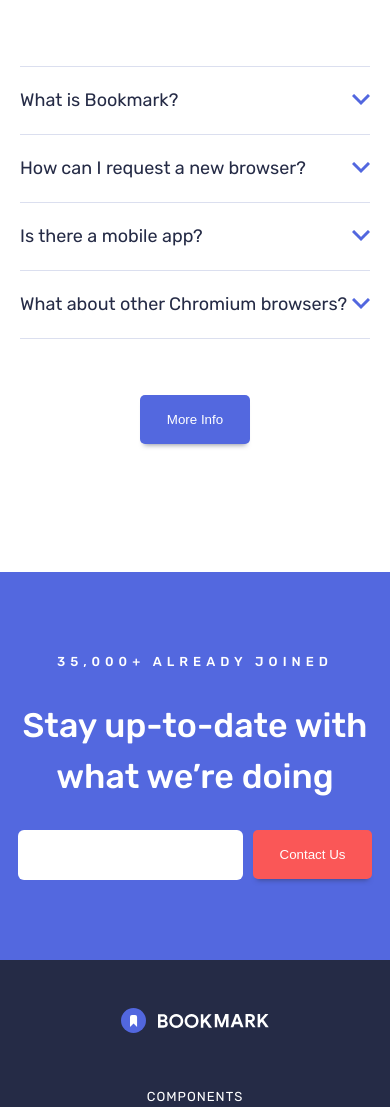
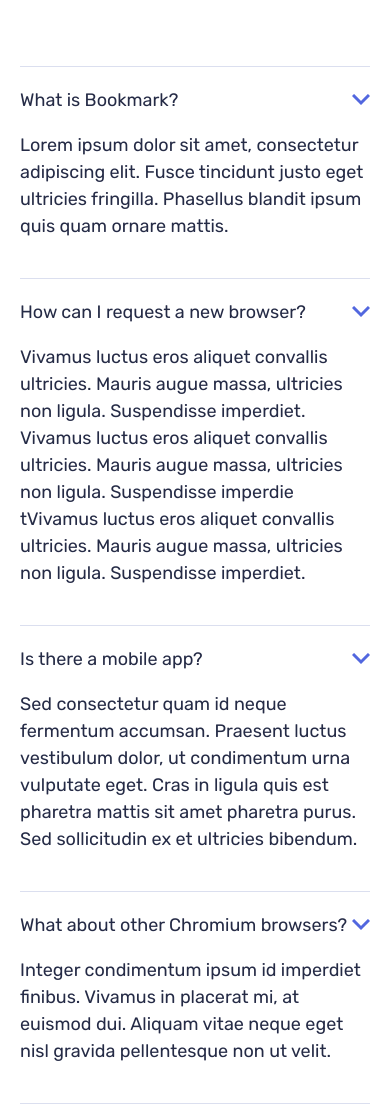
Before and after one commit to SrdjanMilic/Frontend-Mentor---Bookmark-landing-page, a website: page index.html in a window 390 px wide. Shown: the part 3945-5052 px from the top of the page. Drawn offline with Linux system fonts and the light colour scheme.

Commit message:
small updates

```diff
--- a/index.html
+++ b/index.html
@@ -10,7 +10,6 @@
   <script defer src="js/index.js"></script>
   <script defer src="js/components/navBar.js"></script>
   <script defer src="js/components/button.js"></script>
-  <script defer src="js/components/contentRow.js"></script>
   <script defer src="js/components/textBlock.js"></script>
 </head>
 
@@ -156,24 +155,25 @@
   </div>
 
   <div class="accordion">
-    <ul class="accordion__list" data-accordion>
-      <li class="accordion__item" data-accordion-item>
+    <ul class="accordion__list">
+      <li class="accordion__item" data-accordion-target="#what-is-bookmark">
         <div class="accordion__title">
           <span>What is Bookmark?</span>
-          <img src="img/icon-arrow.svg" alt="Arrow icon">
+          <img class="accordion__arrow-icon" src="img/icon-arrow.svg" alt="Arrow icon">
         </div>
-        <div data-tab-content>
+        <div id="what-is-bookmark" data-accordion-content>
           <p>Lorem ipsum dolor sit amet, consectetur adipiscing elit. Fusce tincidunt
             justo eget ultricies fringilla. Phasellus blandit ipsum quis quam ornare mattis.
           </p>
         </div>
       </li>
-      <li class="accordion__item" data-accordion-item>
+
+      <li class="accordion__item" data-accordion-target="#request-browser">
         <div class="accordion__title">
           <span>How can I request a new browser?</span>
-          <img src="img/icon-arrow.svg" alt="Arrow icon">
+          <img class="accordion__arrow-icon" src="img/icon-arrow.svg" alt="Arrow icon">
         </div>
-        <div data-tab-content>
+        <div id="request-browser" data-accordion-content>
           <p>Vivamus luctus eros aliquet convallis ultricies. Mauris augue massa, ultricies non ligula.
             Suspendisse imperdiet. Vivamus luctus eros aliquet convallis ultricies. Mauris augue massa,
             ultricies non ligula. Suspendisse imperdie tVivamus luctus eros aliquet convallis ultricies.
@@ -181,24 +181,26 @@
           </p>
         </div>
       </li>
-      <li class="accordion__item" data-accordion-item>
+
+      <li class="accordion__item" data-accordion-target="#mobile-app">
         <div class="accordion__title">
           <span>Is there a mobile app?</span>
-          <img src="img/icon-arrow.svg" alt="Arrow icon">
+          <img class="accordion__arrow-icon" src="img/icon-arrow.svg" alt="Arrow icon">
         </div>
-        <div data-tab-content>
+        <div id="mobile-app" data-accordion-content>
           <p>Sed consectetur quam id neque fermentum accumsan. Praesent luctus vestibulum dolor, ut condimentum
             urna vulputate eget. Cras in ligula quis est pharetra mattis sit amet pharetra purus. Sed
             sollicitudin ex et ultricies bibendum.
           </p>
         </div>
       </li>
-      <li class="accordion__item" data-accordion-item>
+
+      <li class="accordion__item" data-accordion-target="#other-browsers">
         <div class="accordion__title">
           <span>What about other Chromium browsers?</span>
-          <img src="img/icon-arrow.svg" alt="Arrow icon">
+          <img class="accordion__arrow-icon" src="img/icon-arrow.svg" alt="Arrow icon">
         </div>
-        <div data-tab-content>
+        <div id="other-browsers" data-accordion-content>
           <p>Integer condimentum ipsum id imperdiet finibus. Vivamus in placerat mi, at euismod dui. Aliquam
             vitae neque eget nisl gravida pellentesque non ut velit.
           </p>
```
